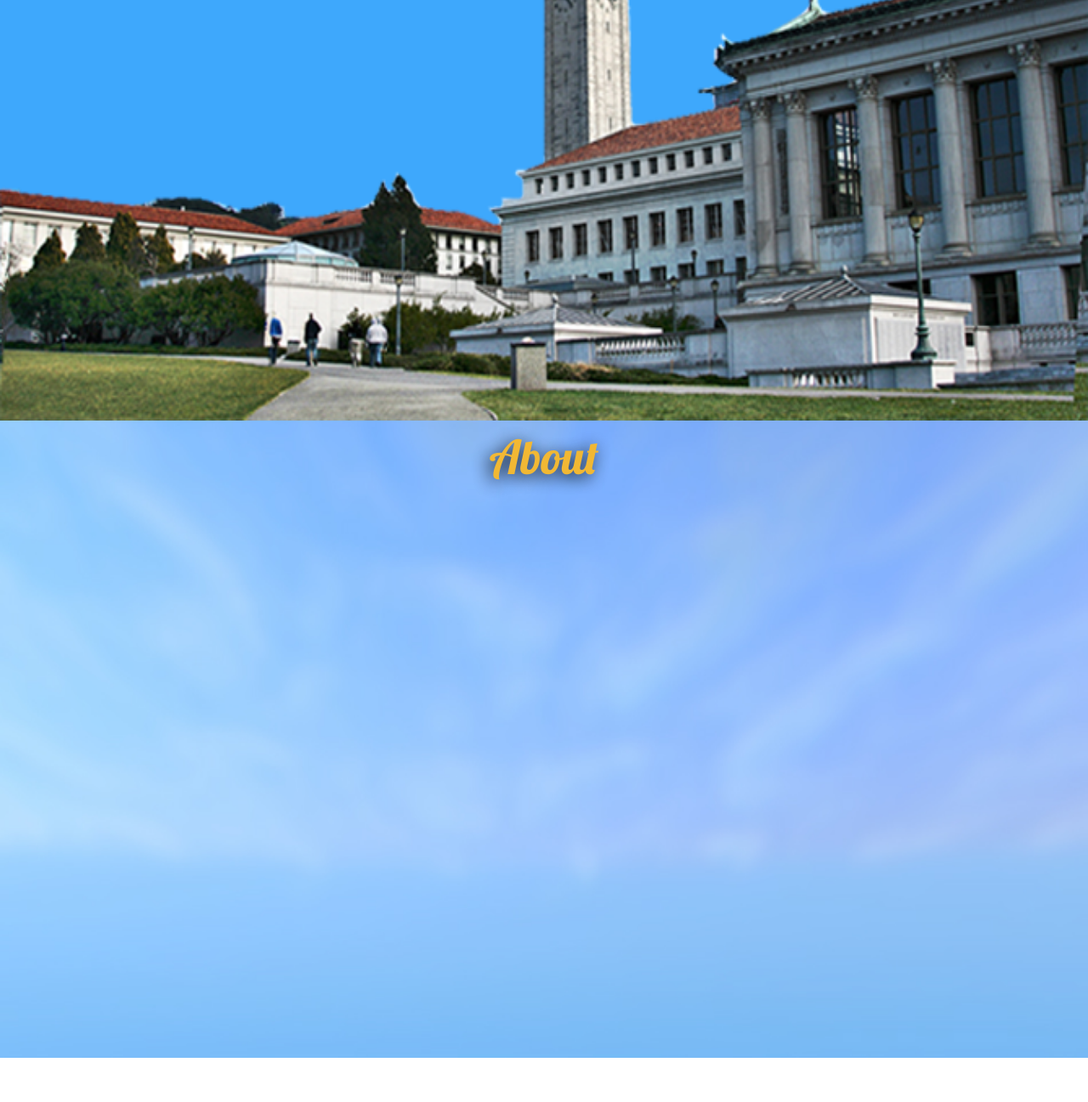
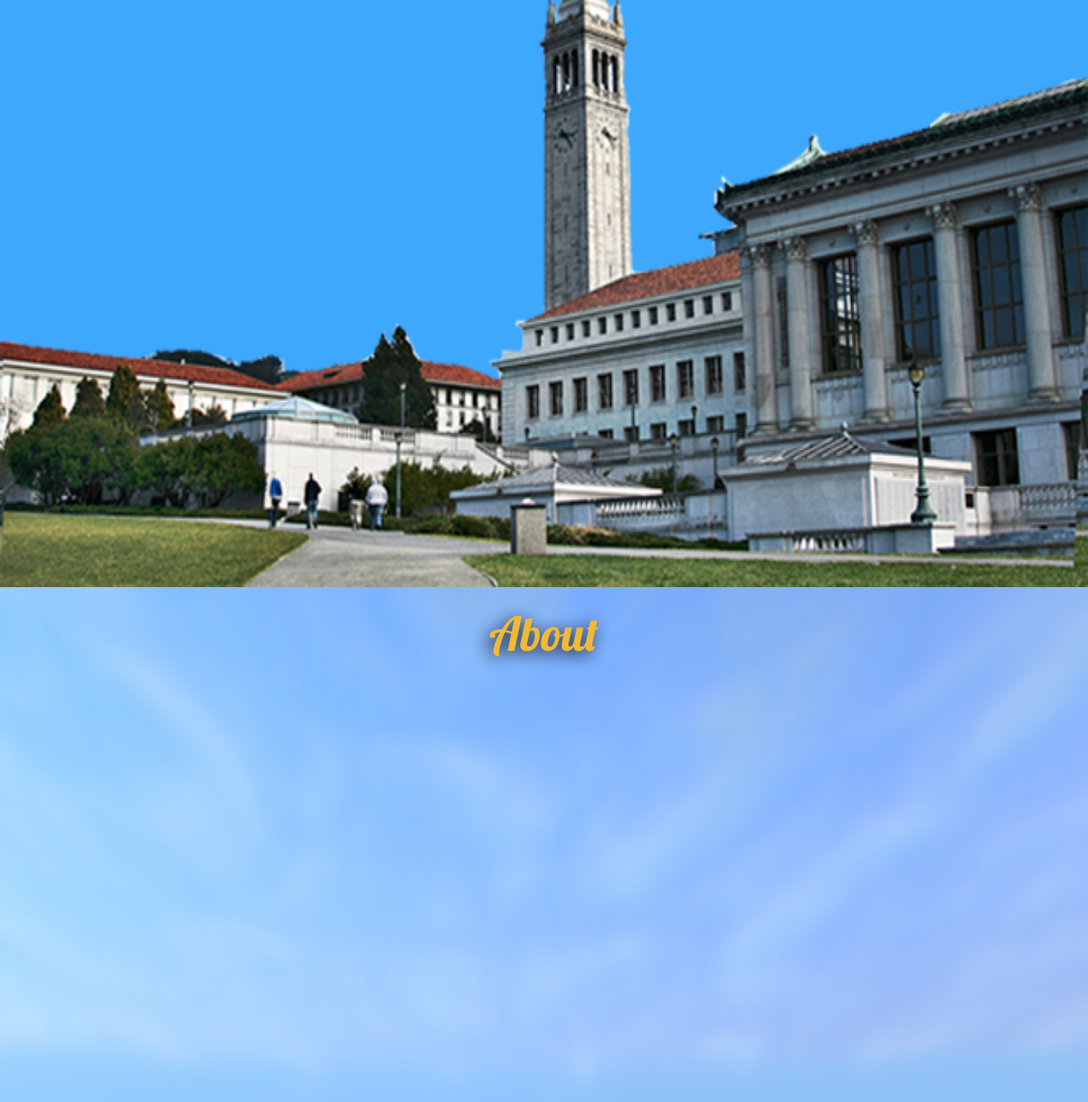
Before and after one commit to reah/Cal-UAV, a plain HTML site: page index.html in a window 1280 px wide. Shown: the part 969-2266 px from the top of the page at 85% size. Before the commit the page ends 2214 px from the top, so only its background shows below. Drawn offline with nearby package versions, Linux system fonts and the light colour scheme.

Commit message:
stylesheet work

```diff
--- a/css/style.css
+++ b/css/style.css
@@ -2,43 +2,46 @@ body{
     margin: 0px;
 }
 
-
 #top{
     position: relative;
     width: 100%;
+    height: 700px;
     padding: 90px 0px;
+    padding-bottom: 40px;
 }
 
 #mid{
     position: relative;
-    height: 752px;
+    height: 800px;
     width: 100%;
     background: #3ea8fc;
+    padding-top: 30px;
+}
+
+#mid2{
+    position: relative;
+    height: 810px;
 }
 
 .background2{
     position: absolute;
     height: 100%;
     width: 100%;
-
 }
 
 .background{
 	height: 100%;
 	width: 100%;
 	position: absolute;
-	z-index: -1;
 	top: 0px;
+    z-index: -1;
 }
 
 img.logo{
     display: block;
 	width: 500px;
-    /* top: 50%; */
-    /* margin-top: -300px; */
-    /* left: 50%; */
-    /* margin-left: -275px; */
-    margin: 0px auto;
+    margin: 40px auto;
+    padding: 20px;
 }
 
 #nav-bar{
@@ -87,25 +90,15 @@ img.logo{
     padding: 10px;
 }
 
-#mid2{
-    position: relative;
-    height: 750px;
-    margin: 0px;
-    padding: 0px;
-}
-
 #about{
-    /* position: absolute; */
-    /* top: 0px; */
     font-family: Lobster;
     font-size: 55px;
     color: #feb91f;
     text-shadow: black -4px 4px 20px;
     opacity: .9;
     padding: 8px;
-    /* left: 50%; */
-    /* margin-left: -64px; */
     text-align: center;
+    padding: 20px 0px;
 }
 
 @media(max-width: 500px) {
```
